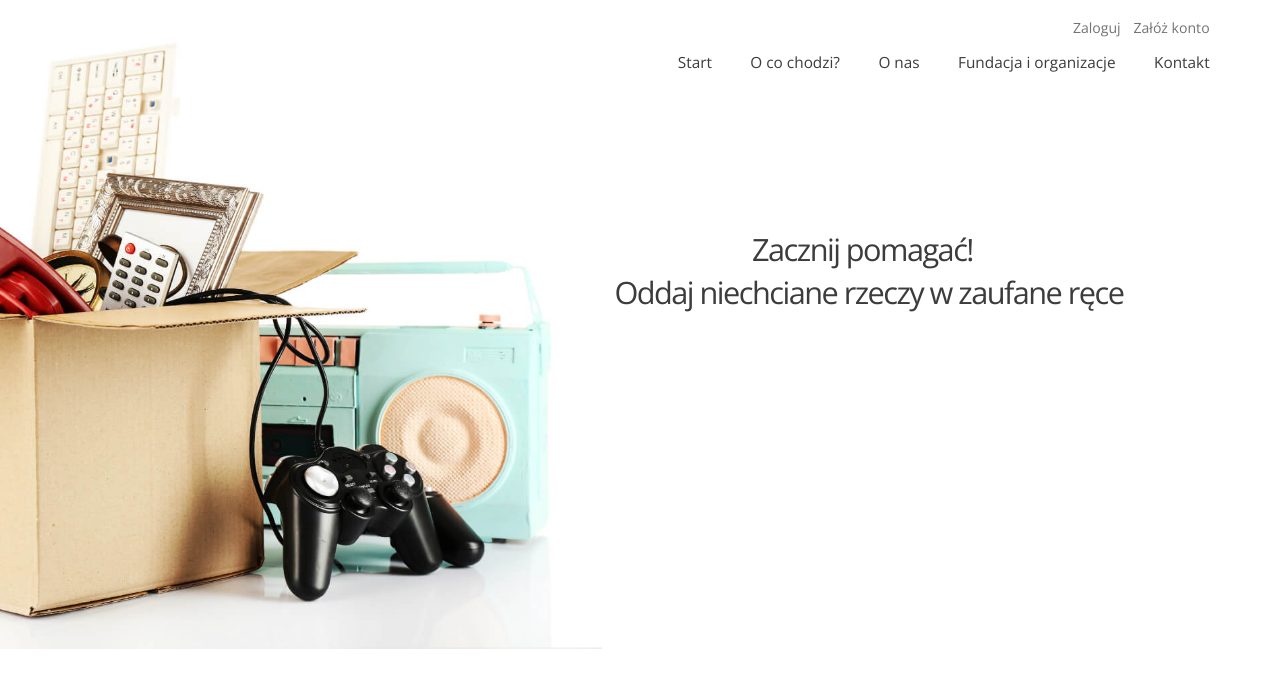
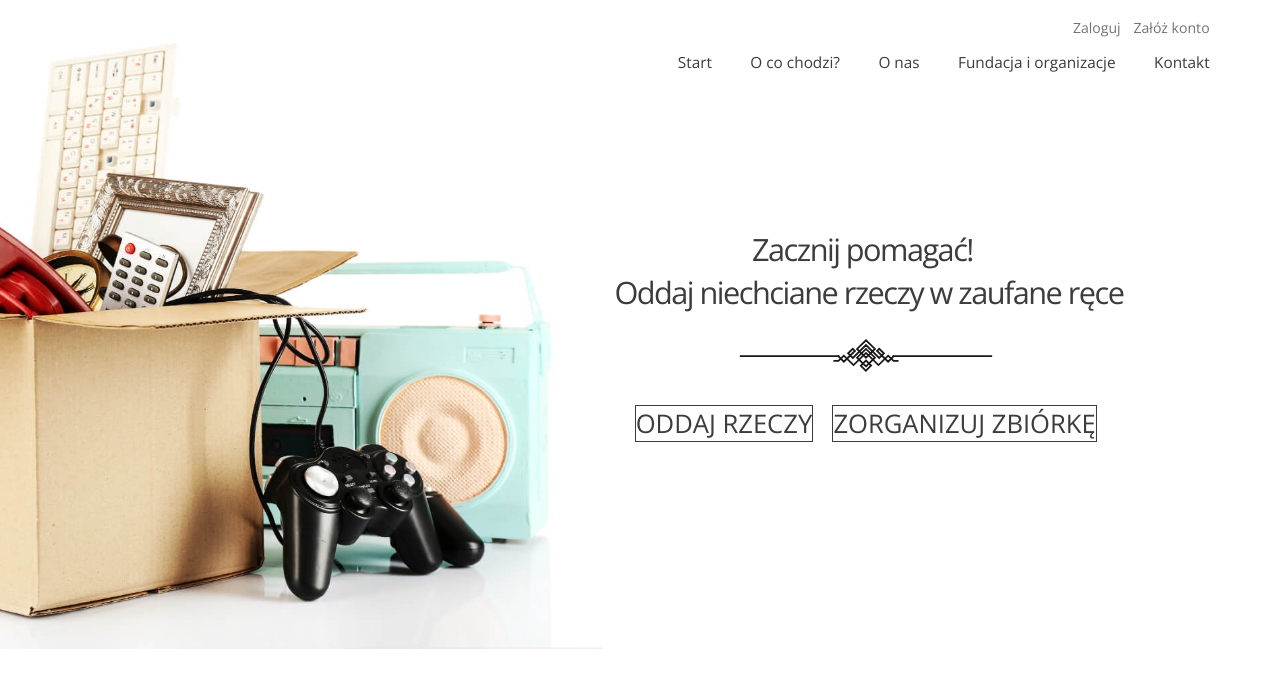
Before and after one commit to not-capuleti/oddaj-rzeczy, a React (Create React App) app: page /#/ in a window 1280 px wide. Shown: the top 688 px of the page. Built offline with nearby package versions, Linux system fonts and the light colour scheme.

Commit message:
SVG decoration added and styled. IntroBtn component created

```diff
--- /dev/null
+++ b/src/components/Home/Header/Decoration.js
@@ -0,0 +1,83 @@
+import React, { Component } from 'react';
+
+class Decoration extends Component {
+	render() {
+		return (
+			<svg xmlns="http://www.w3.org/2000/svg" width="253" height="33" viewBox="0 0 253 33">
+				<defs>
+					<clipPath id="a">
+						<rect width="253" height="33" fill="none" />
+					</clipPath>
+				</defs>
+				<g clipPath="url(#a)">
+					<path
+						d="M160.967,106.2l8.965-8.732-8.965-8.732-8.955,8.732,8.965,8.732"
+						transform="translate(-34.472 -78.774)"
+						fill="none"
+						stroke="#1a1818"
+						strokeLinecap="round"
+						strokeMiterlimit="10"
+						strokeWidth="1.788"
+					/>
+					<path
+						d="M160.967,97.469l8.965-8.732-8.965-8.732-8.955,8.732Z"
+						transform="translate(-34.472 -78.757)"
+						fill="none"
+						stroke="#1a1818"
+						strokeLinecap="round"
+						strokeMiterlimit="10"
+						strokeWidth="1.788"
+					/>
+					<line
+						x1="98.316"
+						transform="translate(0.906 17.154)"
+						fill="none"
+						stroke="#1a1818"
+						strokeLinecap="round"
+						strokeMiterlimit="10"
+						strokeWidth="1.811"
+					/>
+					<path
+						d="M188.708,95.919l-5.638,5.491L172.016,90.645l2.155-2.1,4.679,4.558-4.679,4.558-13.21-12.866-13.19,12.866L143.093,93.1l4.679-4.558,2.155,2.1-11.053,10.766-5.638-5.491"
+						transform="translate(-34.472 -78.757)"
+						fill="none"
+						stroke="#1a1818"
+						strokeLinecap="round"
+						strokeMiterlimit="10"
+						strokeWidth="1.788"
+					/>
+					<line
+						x1="98.316"
+						transform="translate(153.778 17.154)"
+						fill="none"
+						stroke="#1a1818"
+						strokeLinecap="round"
+						strokeMiterlimit="10"
+						strokeWidth="1.811"
+					/>
+					<rect
+						width="7.344"
+						height="7.153"
+						strokeWidth="1.788"
+						fill="none"
+						stroke="#1a1818"
+						strokeLinecap="round"
+						strokeMiterlimit="10"
+						transform="translate(121.307 26.678) rotate(-45)"
+					/>
+					<path
+						d="M192.834,100.733h-4.3l-5.428-5.287-9.673,9.422-12.464-12.14-12.464,12.14-9.673-9.422-5.428,5.287h-4.3"
+						transform="translate(-34.472 -78.768)"
+						fill="none"
+						stroke="#1a1818"
+						strokeLinecap="round"
+						strokeMiterlimit="10"
+						strokeWidth="1.788"
+					/>
+				</g>
+			</svg>
+		);
+	}
+}
+
+export default Decoration;
--- a/src/components/Home/Header/Intro.js
+++ b/src/components/Home/Header/Intro.js
@@ -1,10 +1,14 @@
 import React, { Component } from 'react';
+import Decoration from './Decoration';
+import IntroBtns from './IntroBtns';
 
 class Intro extends Component {
 	render() {
 		return (
 			<div className="header__intro">
 				<h1>Zacznij pomagać! {'\n'} Oddaj niechciane rzeczy w zaufane ręce</h1>
+				<Decoration />
+				<IntroBtns />
 			</div>
 		);
 	}
--- /dev/null
+++ b/src/components/Home/Header/IntroBtns.js
@@ -0,0 +1,19 @@
+import React, { Component } from 'react';
+import { Link } from 'react-router-dom';
+
+class IntroBtns extends Component {
+	render() {
+		const introBtnTexts = [ 'Oddaj rzeczy', 'Zorganizuj zbiórkę' ];
+		return (
+			<div className="header__intro__btn">
+				{introBtnTexts.map((text, idx) => (
+					<Link to="/logowanie" key={idx}>
+						{text.toUpperCase()}
+					</Link>
+				))}
+			</div>
+		);
+	}
+}
+
+export default IntroBtns;
--- a/src/scss/components/_header.scss
+++ b/src/scss/components/_header.scss
@@ -1,3 +1,6 @@
+@import "../settings/colors";
+@import "../settings/fonts";
+
 .header {
 	display: flex;
 	justify-content: space-between;
@@ -33,6 +36,9 @@
 		position: absolute;
 		top: 35%;
 		left: 58%;
+		display: flex;
+		flex-direction: column;
+		align-items: center;
 		h1 {
 			white-space: pre-wrap;
 			font-size: 2.4vw;
@@ -40,6 +46,26 @@
 			text-align: center;
 			line-height: 1.4em;
 			letter-spacing: -0.05em;
+			padding-bottom: 2vw;
+		}
+		svg {
+			width: 20vw;
+		}
+		.header__intro__btn {
+			padding-top: 3vw;
+			a {
+				font-size: 2vw;
+				font-family: $font-base;
+				font-weight: 300;
+				text-decoration: none;
+				color: $header-text-color;
+				background-color: transparent;
+				border: .75px solid $header-text-color;
+				cursor: pointer;
+				&:first-of-type {
+					margin-right: 1.5vw;
+				}
+			}
 		}
 	}
 }
```
Also changed, not shown: src/assets/Decoration.svg (deleted).
